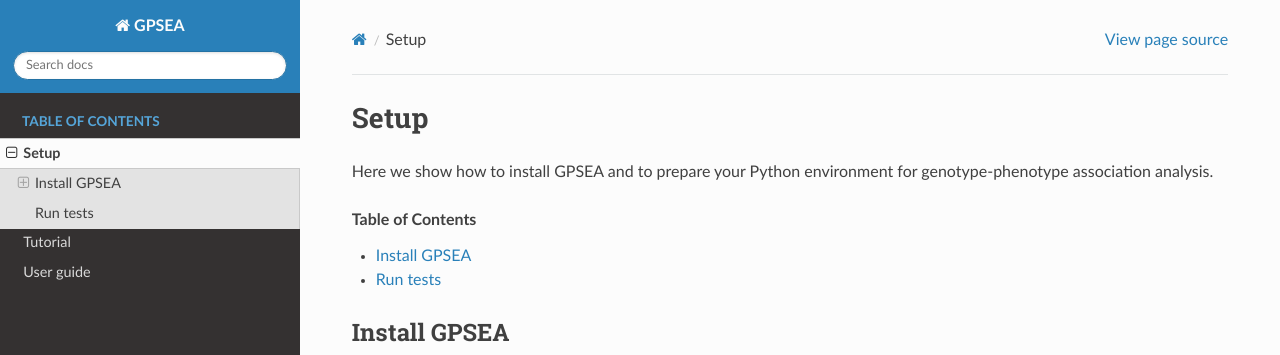
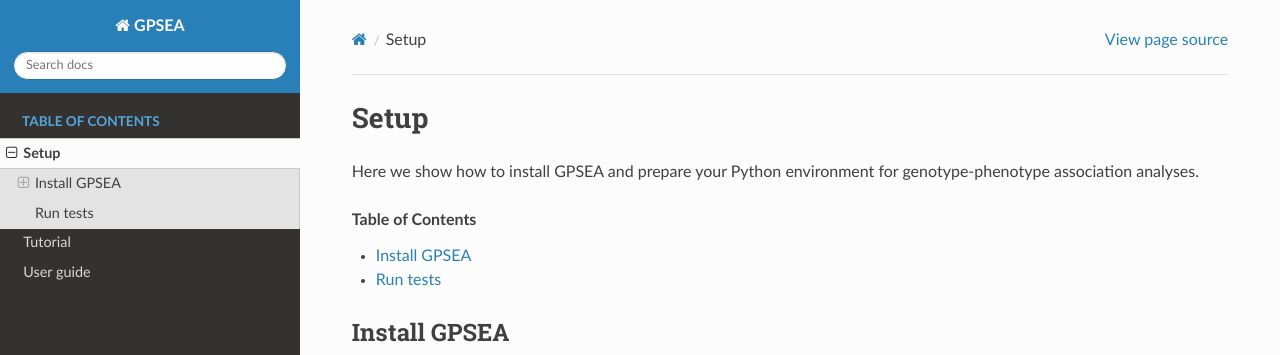
Before and after one commit to monarch-initiative/gpsea, a Sphinx documentation site: the page built from docs/setup.rst, in a window 1280 px wide and 900 px high. Shown: the top 355 px of the window. Built offline with Sphinx 7.4.7 and the Read the Docs theme 3.1.0, drawn with Linux system fonts in a browser that asks for light colours; pages that are not in the unit, such as notebooks, are missing from menus.

```diff
--- a/docs/setup.rst
+++ b/docs/setup.rst
@@ -4,8 +4,8 @@
 Setup
 #####
 
-Here we show how to install GPSEA and to prepare your Python environment
-for genotype-phenotype association analysis.
+Here we show how to install GPSEA and prepare your Python environment
+for genotype-phenotype association analyses.
 
 
 .. contents:: Table of Contents
```
Also changed, not shown: README.md (+3 -4 lines).
